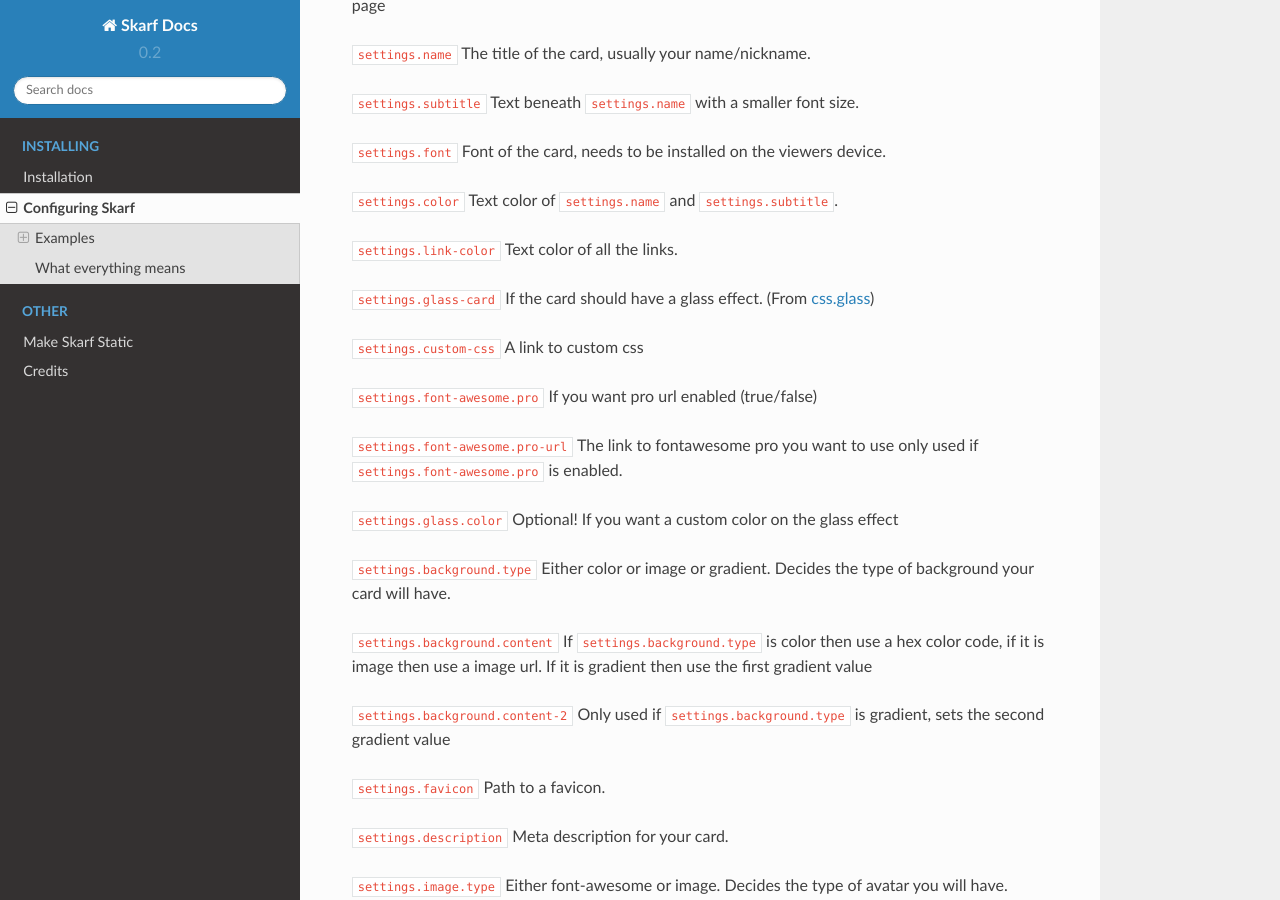
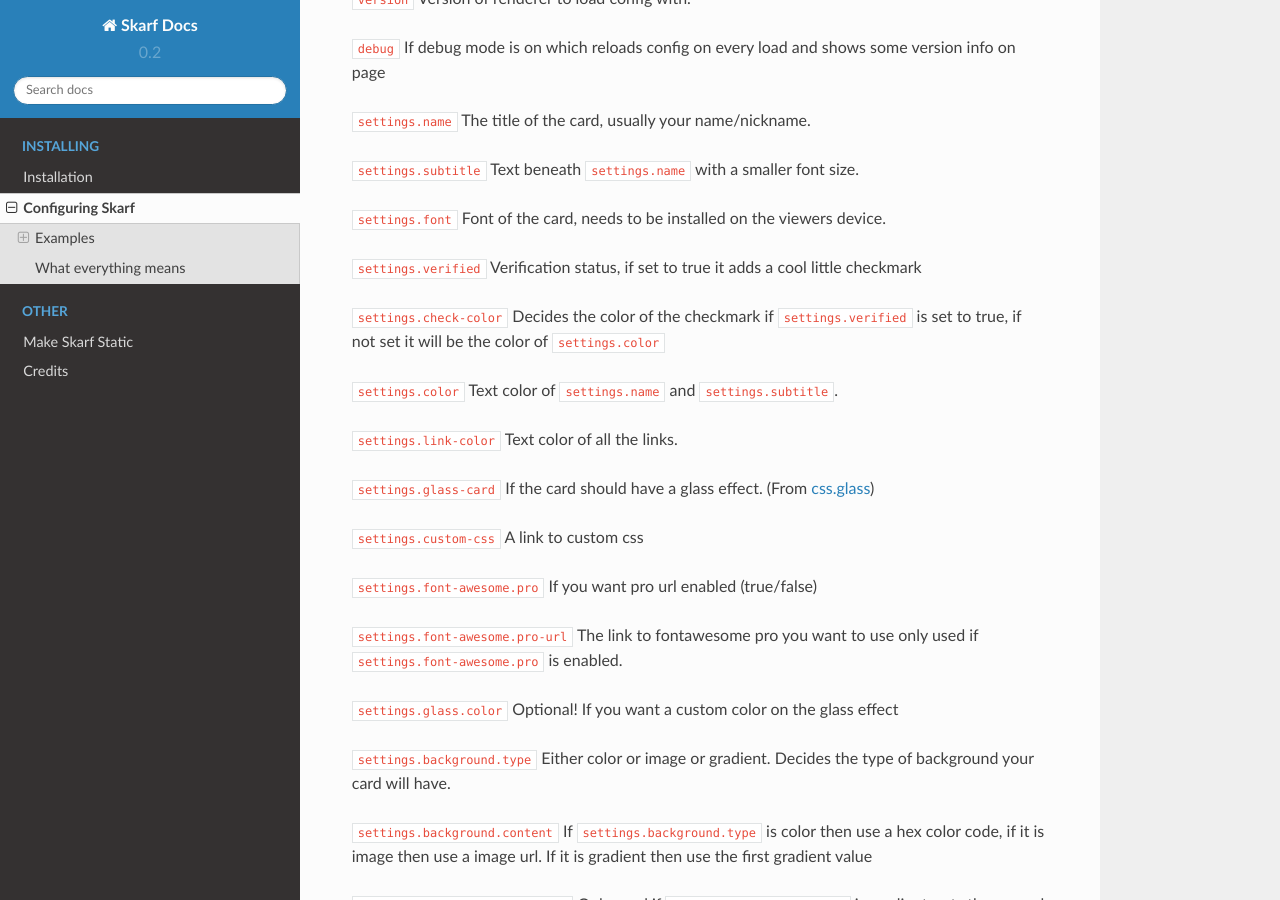
Before and after one commit to woooferz/skarf-docs, a Sphinx documentation site: the page built from docs/source/configure.md, in a window 1280 px wide and 900 px high, scrolled down 2840 px. Built offline with Sphinx 7.4.7 and the Read the Docs theme 2.0.0, drawn with Linux system fonts in a browser that asks for light colours; some of the changed text lies outside the part shown.

Commit message:
docs for 0.2.1

````diff
--- a/docs/source/configure.md
+++ b/docs/source/configure.md
@@ -11,12 +11,14 @@ section which tells you what everything means.
 ### Example YAML (`config.yml`)
 
 ``` yaml
-version: 3 # pls no touch this
+version: 4 # pls no touch this
 debug: false
 settings:
   name: "Person" # Main name
   subtitle: "Some for info" # A little text below namwe
   font: Roboto, Arial # The font-family to use for the page
+  verified: false # adds a cool checkmark
+  check-color: '#55FF11' # decides the color of checkmark
   color: "#6F6F6F" # The color of the name and subtitle
   link-color: "#F6F6F6" # The color of the text on the links
   glass-card: true # If the image, name, subtitle and links should be displayed on a glass-like card
@@ -71,12 +73,14 @@ settings:
 
 ``` json
 {
-  "version": 3,
+  "version": 4,
   "debug": false,
   "settings": {
     "name": "Person",
     "subtitle": "Some for info",
     "font": "Roboto, Arial",
+    "verified": false,
+    "check-color": "#55FF11",
     "color": "#6F6F6F",
     "link-color": "#F6F6F6",
     "glass-card": true,
@@ -162,6 +166,10 @@ size.
 `settings.font` Font of the card, needs to be installed on the viewers
 device.
 
+`settings.verified` Verification status, if set to true it adds a cool little checkmark
+
+`settings.check-color` Decides the color of the checkmark if `settings.verified` is set to true, if not set it will be the color of `settings.color`
+
 `settings.color` Text color of `settings.name` and `settings.subtitle`.
 
 `settings.link-color` Text color of all the links.
````
